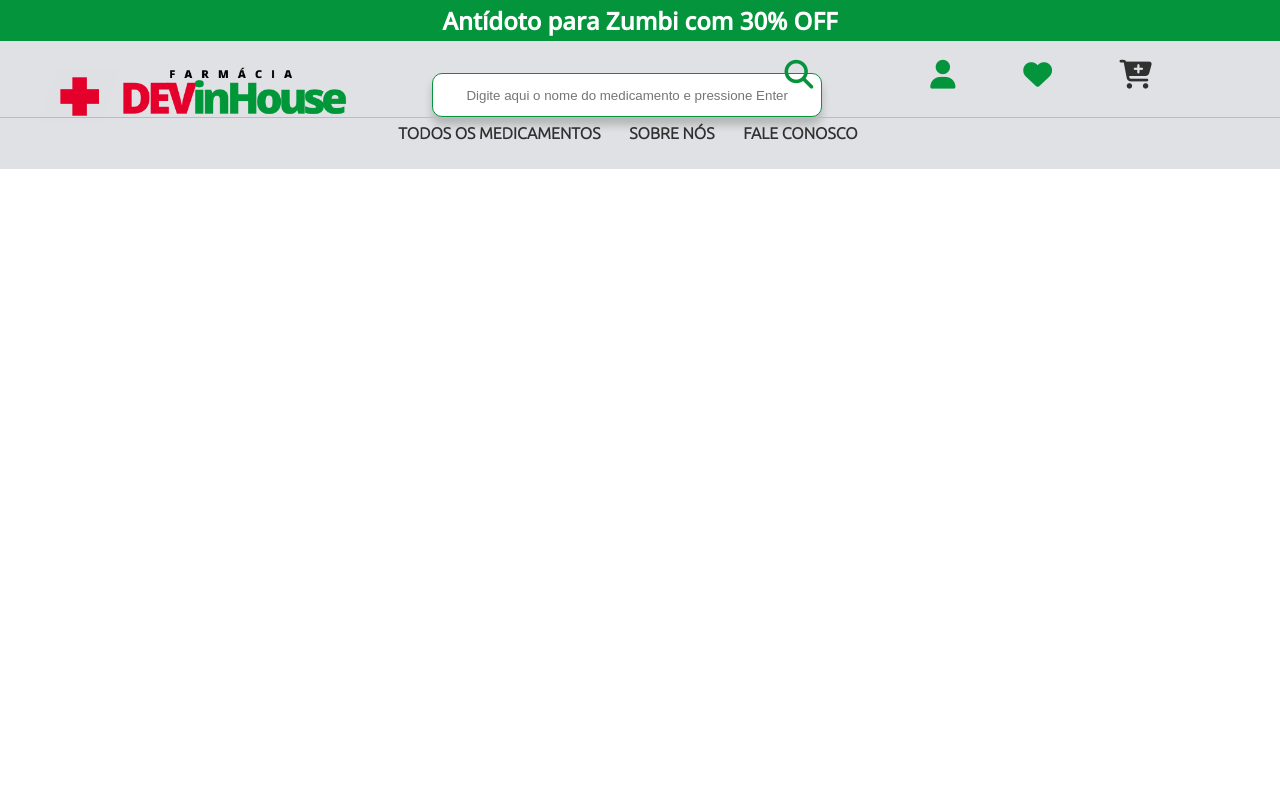
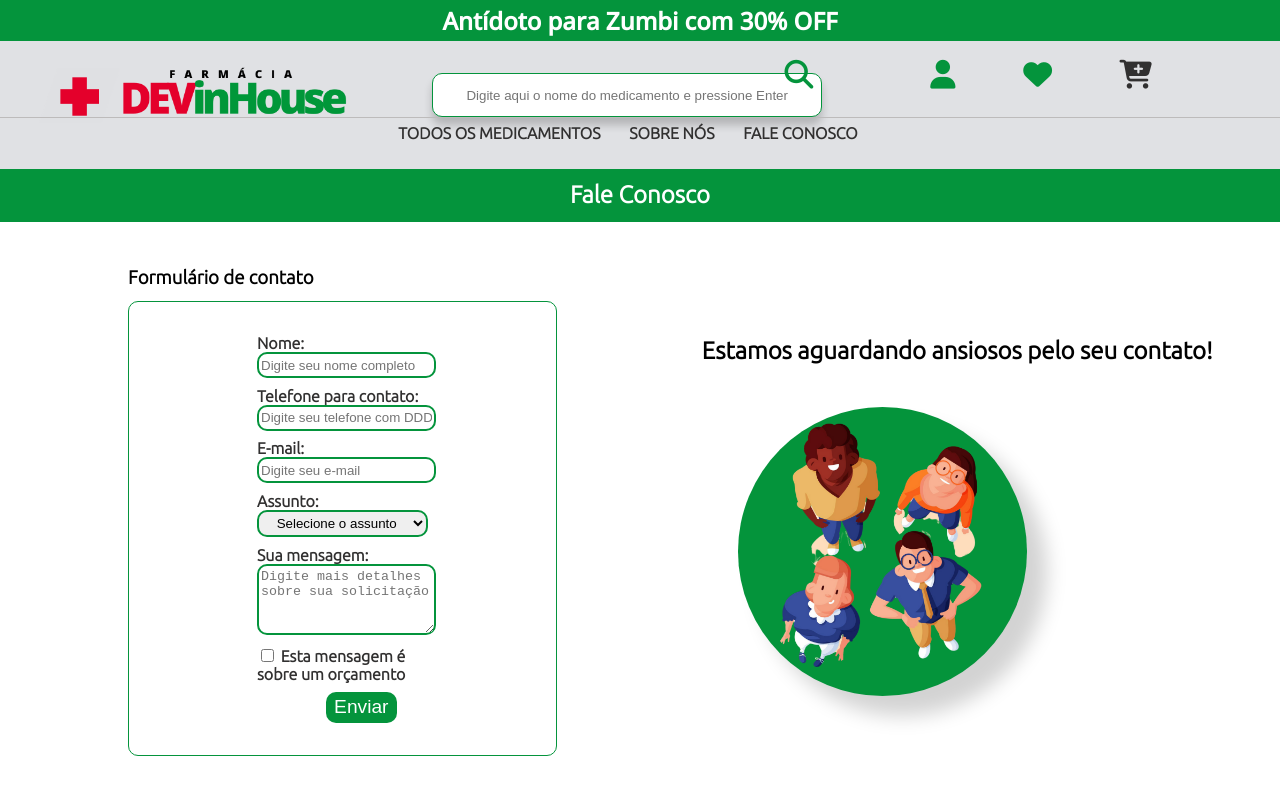
Before and after one commit to henriquemafra/devinhousefarma, a plain HTML site: page contato.html in a window 1280 px wide. Drawn offline with nearby package versions, Linux system fonts and the light colour scheme.

Commit message:
Incrementa form de contato e estilos.

```diff
--- a/contato.html
+++ b/contato.html
@@ -43,3 +43,60 @@
     </nav>
 </div>
 <!--Fim do Header-->
+
+<!--Titulo de Contato-->
+
+<h2 class="titulo">Fale Conosco</h2>
+
+<!--Fim Titulo de Contato-->
+<!--Inicio de Formulário-->
+
+
+<h3 class="titulo-form">Formulário de contato</h3>
+
+<div class="form-container">
+
+    <form class="form" action="/enviar-contato" method="POST">
+
+    <div class="form-subcontainer">
+      <label class="form-texto" for="nome" >Nome:</label><br>
+      <input class="form-input" type="text" id="nome" name="nome" placeholder="Digite seu nome completo" required>
+    </div>
+
+    <div class="form-subcontainer">
+      <label class="form-texto" for="telefone" >Telefone para contato:</label><br>
+      <input class="form-input" type="tel" id="telefone" placeholder="Digite seu telefone com DDD" name="telefone" required>
+    </div>
+
+    <div class="form-subcontainer">
+      <label class="form-texto" for="email">E-mail:</label><br>
+      <input class="form-input"type="email" id="email" name="email" placeholder="Digite seu e-mail" required>
+    </div>
+
+    <div class="form-subcontainer">
+      <label class="form-texto" for="assunto">Assunto:</label><br>
+      <select class="form-input" id="assunto" name="assunto" required>
+        <option class="form-texto" value="">Selecione o assunto</option>
+        <option class="form-texto" value="comercial">Comercial</option>
+        <option class="form-texto" value="duvidas">Duvidas</option>
+        <option class="form-texto" value="orcamento">Orçamento</option>
+      </select>
+    </div>
+
+    <div class="form-subcontainer">
+      <label class="form-texto" for="mensagem">Sua mensagem:</label><br>
+      <textarea class="form-input" id="mensagem" name="mensagem" rows="4" placeholder="Digite mais detalhes sobre sua solicitação" required></textarea>
+    </div>
+
+    <div class="form-subcontainer">
+      <input type="checkbox" id="orcamento" name="orcamento">
+      <label class="form-texto" for="orcamento">Esta mensagem é sobre um orçamento</label>
+    </div>
+
+    <button class="botao-form" type="submit">Enviar</button>
+  </form>
+  <div>
+    <h2 class="texto-img">Estamos aguardando ansiosos pelo seu contato!</h2>
+    <img class="pessoas-form-img" src="img/pessoascima.png" alt=""></div>
+</div>
+  <!--Fim de Formulário-->
--- a/style.css
+++ b/style.css
@@ -145,7 +145,7 @@ body {
 
 /* Titulo da página */
 
-.titulo-medicamentos {
+.titulo {
     margin: 0;
     padding-top: 1%;
     padding-bottom: 1%;
@@ -240,3 +240,86 @@ body {
     font-weight: bold;
     font-size: 120%;
 }
+
+/* Formulario */
+
+.form-container {
+    max-width: 100%;
+    padding-top: 1%;
+    display: flex;
+    background-color: white;
+    justify-content: center;
+
+}
+
+.form {
+    margin-left: 10%;
+    margin-bottom: 2.5%;
+    padding-top: 2.5%;
+    padding-left: 10%;
+    padding-right: 10%;
+    padding-bottom: 2.5%;
+    width: 20%;
+    border: 1px solid #04943c;
+    border-radius: 10px;
+
+}
+
+.form-texto {
+    font-size: 100%;
+    color: #313030;
+    text-align: center;
+}
+
+.form-subcontainer {
+    margin-bottom: 5%;
+}
+
+.form-input {
+    width: 100%;
+    padding-top: 2%;
+    padding-bottom: 2%;
+    margin-top: 0%;
+    border: 2px solid #04943c;
+    border-radius: 10px;
+}
+
+.titulo-form {
+    margin-left: 10%;
+    padding-top: 2%;
+    text-align: left;
+    margin-bottom: 0;
+    }
+.botao-form {
+    background-color: #04943c;
+    color: white;
+    border-radius: 10px;
+    border: 0;
+    font-size: 120%;
+    padding-top: 2.5%;
+    padding-bottom: 2.5%;
+    padding-left: 5%;
+    padding-right: 5%;
+    margin-left: 40%;
+}
+.botao-form:hover {
+    background-color: #e20c2f;
+}
+.botao-form:active {
+    transform: scale(1.1);
+
+}
+
+.pessoas-form-img {
+    max-width: 40%;
+    margin-left: 25%;
+    margin-top: 3%;
+    background-color: #04943b;
+    border-radius: 80%;
+    box-shadow:20px 20px 20px #0000002d
+}
+
+.texto-img {
+    margin-left: 20%;
+    margin-top: 5%;
+}
```
Also changed, not shown: index.html (+1 -1 lines), img/pessoascima.png (added).
